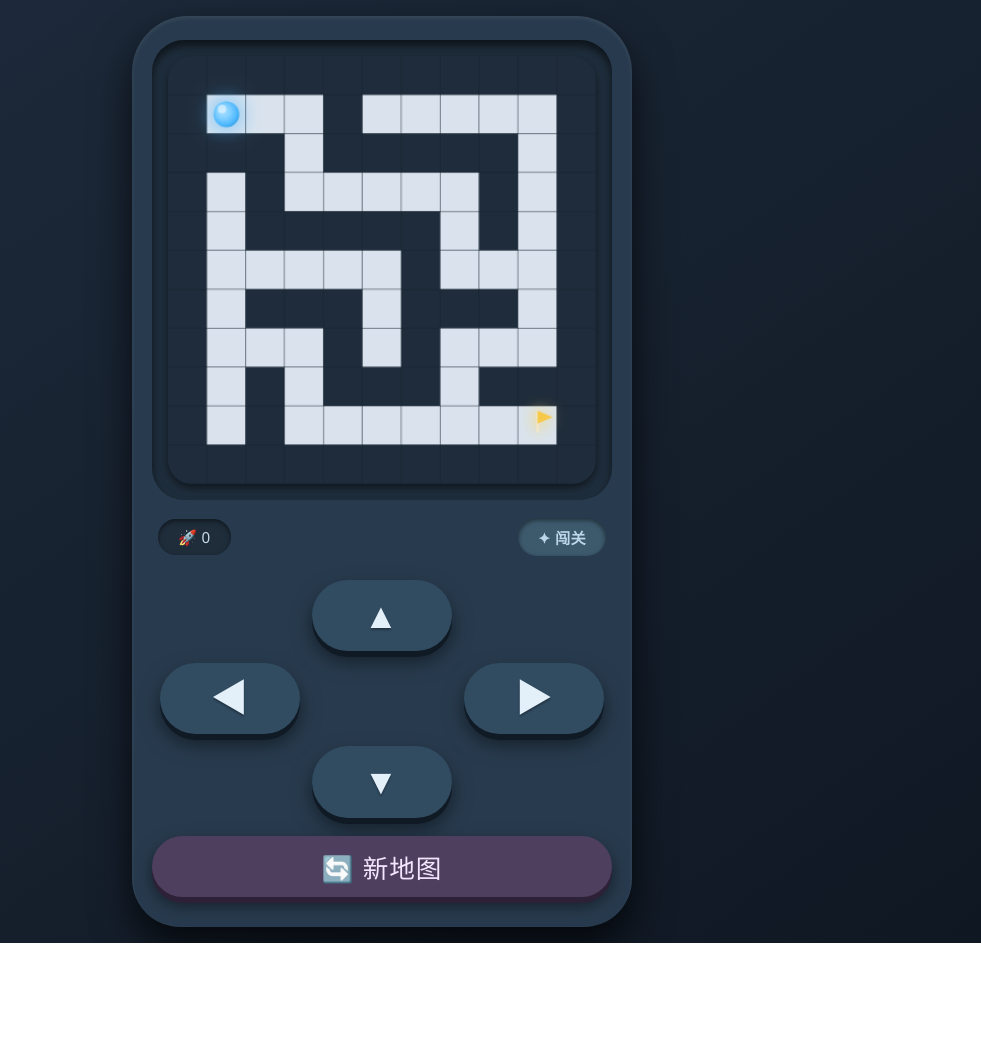
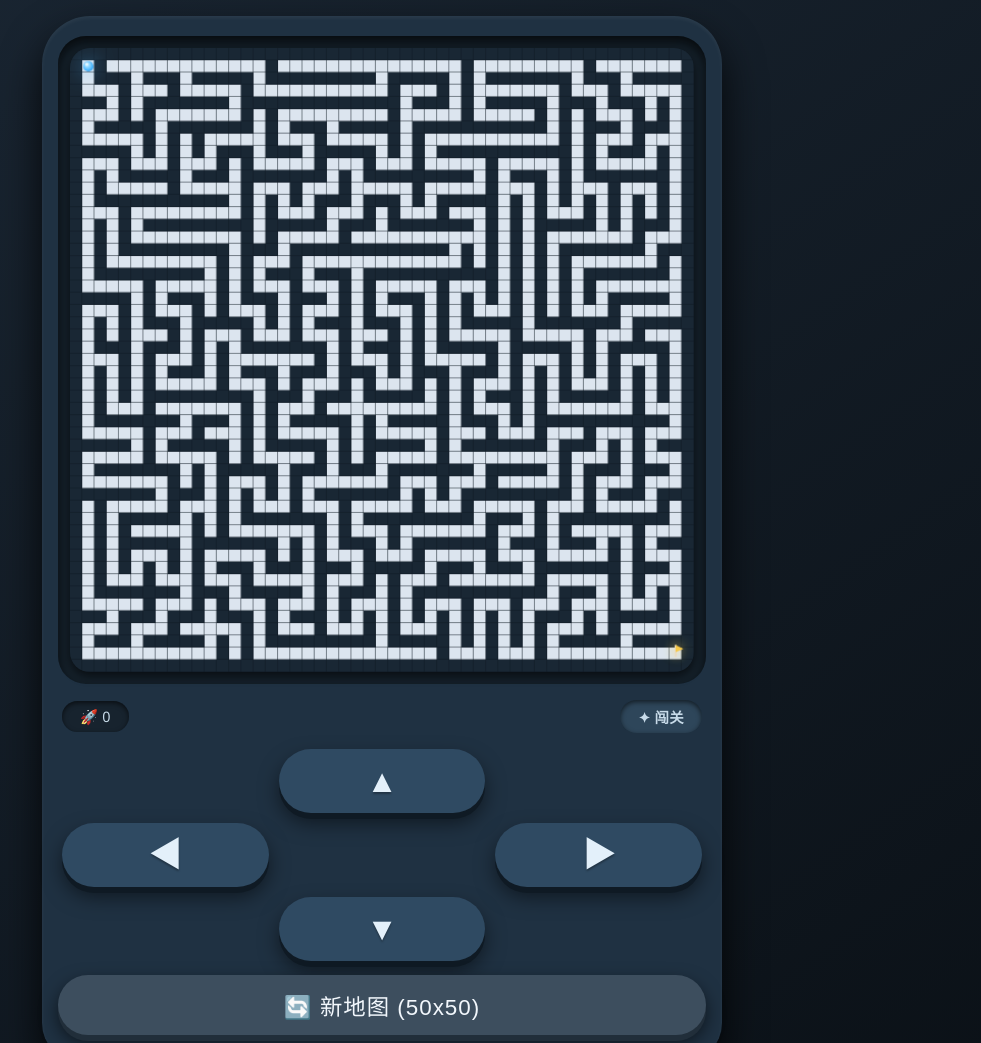
Before and after one commit to Dave-bit-spec/myweb, a plain HTML site: page index.html in a window 1280 px wide. Shown: the top 1043 px of the page, without its empty margins (258-1239 px from the left). Before the commit the page ends 943 px from the top, so only its background shows below. Drawn offline with Linux system fonts and the light colour scheme.

Commit message:
Update index.html

```diff
--- a/index.html
+++ b/index.html
@@ -3,7 +3,7 @@
 <head>
     <meta charset="UTF-8">
     <meta name="viewport" content="width=device-width, initial-scale=1.0, maximum-scale=1.0, user-scalable=no">
-    <title>迷宫小游戏 · 动态重生</title>
+    <title>50x50 迷宫 · 拖尾特效</title>
     <style>
         * {
             box-sizing: border-box;
@@ -13,7 +13,7 @@
         body {
             margin: 0;
             min-height: 100vh;
-            background: linear-gradient(145deg, #1e2b3c, #0f1722);
+            background: linear-gradient(145deg, #1a2633, #0b1117);
             display: flex;
             justify-content: center;
             align-items: center;
@@ -21,47 +21,49 @@
             padding: 16px;
         }
         .game-container {
-            background: #283b4e;
-            padding: 24px 20px 30px;
-            border-radius: 56px 56px 48px 48px;
-            box-shadow: 0 20px 40px rgba(0,0,0,0.7), inset 0 2px 4px rgba(255,255,255,0.08);
-            max-width: 500px;
+            background: #1f3142;
+            padding: 20px 16px 28px;
+            border-radius: 48px 48px 40px 40px;
+            box-shadow: 0 20px 40px rgba(0,0,0,0.8), inset 0 2px 4px rgba(255,255,255,0.06);
+            max-width: 680px;
             width: 100%;
-            transition: all 0.2s;
         }
         .maze-wrapper {
-            background: #1f2e3d;
-            border-radius: 32px;
-            padding: 16px;
-            box-shadow: inset 0 6px 10px rgba(0,0,0,0.6);
+            background: #15212b;
+            border-radius: 28px;
+            padding: 12px;
+            box-shadow: inset 0 6px 12px rgba(0,0,0,0.7);
         }
         canvas {
             display: block;
             width: 100%;
             height: auto;
             aspect-ratio: 1 / 1;
-            background: #1a2633;
-            border-radius: 24px;
-            box-shadow: 0 4px 8px rgba(0,0,0,0.5);
+            background: #121c26;
+            border-radius: 20px;
+            box-shadow: 0 4px 10px rgba(0,0,0,0.6);
             touch-action: none;
             cursor: pointer;
+            image-rendering: crisp-edges;
         }
         .status-bar {
             display: flex;
             justify-content: space-between;
             align-items: center;
-            margin: 18px 6px 10px 6px;
+            margin: 16px 4px 8px 4px;
             color: #c8dbe9;
             font-weight: 500;
             letter-spacing: 0.3px;
+            gap: 8px;
         }
         .status-bar span {
-            background: #1f2d3b;
-            padding: 8px 20px;
+            background: #17232e;
+            padding: 6px 18px;
             border-radius: 40px;
-            font-size: 0.95rem;
-            box-shadow: inset 0 2px 5px rgba(0,0,0,0.5);
+            font-size: 0.9rem;
+            box-shadow: inset 0 2px 5px rgba(0,0,0,0.6);
             backdrop-filter: blur(2px);
+            white-space: nowrap;
         }
         .win-message {
             background: #48b87c;
@@ -69,22 +71,22 @@
             font-weight: 600;
             padding: 6px 18px;
             border-radius: 40px;
-            transition: 0.2s;
-            box-shadow: 0 0 12px #48b87c88;
+            transition: 0.15s;
+            box-shadow: 0 0 16px #48b87c66;
         }
         .control-panel {
             display: grid;
             grid-template-columns: repeat(3, 1fr);
-            gap: 12px;
-            margin-top: 18px;
-            padding: 6px 8px;
+            gap: 10px;
+            margin-top: 16px;
+            padding: 0 4px;
         }
         .control-btn {
-            background: #314b61;
+            background: #2f4a62;
             border: none;
             border-radius: 60px;
-            padding: 18px 0;
-            font-size: 2.2rem;
+            padding: 16px 0;
+            font-size: 2rem;
             font-weight: 600;
             color: #e3f0fa;
             box-shadow: 0 6px 0 #0f1a24, 0 10px 20px rgba(0,0,0,0.5);
@@ -96,7 +98,6 @@
             align-items: center;
             line-height: 1;
             text-shadow: 0 2px 2px rgba(0,0,0,0.3);
-            letter-spacing: 2px;
         }
         .control-btn:active {
             transform: translateY(5px);
@@ -113,15 +114,15 @@
         .control-btn.down { grid-column: 2; grid-row: 3; }
 
         .reset-btn {
-            background: #4f3f5e;
-            box-shadow: 0 6px 0 #2d2137, 0 8px 18px rgba(0,0,0,0.5);
-            color: #f2e7ff;
-            font-size: 1.6rem;
-            padding: 12px;
+            background: #3d4e5e;
+            box-shadow: 0 6px 0 #212e3a, 0 8px 18px rgba(0,0,0,0.6);
+            color: #f2f7fc;
+            font-size: 1.4rem;
+            padding: 14px 10px;
             border-radius: 60px;
             border: none;
             width: 100%;
-            margin-top: 12px;
+            margin-top: 14px;
             transition: 0.05s linear;
             cursor: pointer;
             font-weight: 500;
@@ -129,23 +130,24 @@
         }
         .reset-btn:active {
             transform: translateY(5px);
-            box-shadow: 0 1px 0 #2d2137, 0 8px 18px rgba(0,0,0,0.5);
+            box-shadow: 0 1px 0 #212e3a, 0 8px 18px rgba(0,0,0,0.6);
         }
 
-        @media (max-width: 480px) {
-            .game-container { padding: 16px 12px 20px; }
-            .control-btn { padding: 14px 0; font-size: 2rem; }
+        @media (max-width: 500px) {
+            .game-container { padding: 12px 10px 18px; }
+            .control-btn { padding: 14px 0; font-size: 1.8rem; }
+            .status-bar span { font-size: 0.75rem; padding: 4px 12px; }
         }
     </style>
 </head>
 <body>
 <div class="game-container">
     <div class="maze-wrapper">
-        <canvas id="mazeCanvas" width="400" height="400"></canvas>
+        <canvas id="mazeCanvas" width="612" height="612"></canvas>
     </div>
     <div class="status-bar">
         <span id="stepDisplay">🚀 0</span>
-        <span id="winDisplay" class="win-message" style="background: #3d5a6d; color: #bdd6e8;">✦ 闯关</span>
+        <span id="winDisplay" class="win-message" style="background: #2e465a; color: #c8dbe9;">✦ 闯关</span>
     </div>
     <div class="control-panel">
         <button class="control-btn up" data-dir="up">▲</button>
@@ -155,13 +157,14 @@
         <div class="control-btn empty"></div>
         <div class="control-btn empty"></div>
     </div>
-    <button class="reset-btn" id="resetGameBtn">🔄 新地图</button>
+    <button class="reset-btn" id="resetGameBtn">🔄 新地图 (50x50)</button>
 </div>
 <script>
     (function() {
         // ---------- 迷宫核心参数 ----------
-        const SIZE = 11;                // 奇数保证起点/终点在边缘且通路流畅
-        const CELL_SIZE = 400 / SIZE;   // ~36.36px
+        const SIZE = 51;
+        const CANVAS_SIZE = 612;
+        const CELL_SIZE = CANVAS_SIZE / SIZE;
 
         const canvas = document.getElementById('mazeCanvas');
         const ctx = canvas.getContext('2d');
@@ -169,171 +172,193 @@
         const winSpan = document.getElementById('winDisplay');
 
         // 状态变量
-        let maze = [];                 // 二维: 0墙 1路
-        let player = { x: 1, y: 1 };   // 起点 (1,1)
-        let end = { x: SIZE-2, y: SIZE-2 }; // 终点 (SIZE-2, SIZE-2)
+        let maze = [];
+        let player = { x: 1, y: 1 };
+        let end = { x: SIZE - 2, y: SIZE - 2 };
         let steps = 0;
         let gameWin = false;
 
-        // ---------- 迷宫生成 (深度优先 + 随机) ----------
+        // ---------- 拖尾系统 (特小) ----------
+        const MAX_TRAIL = 10;              // 只保留最近10个位置，特小
+        let trail = [];
+
+        // ---------- 工具：洗牌 ----------
+        function shuffleArray(arr) {
+            for (let i = arr.length - 1; i > 0; i--) {
+                const j = Math.floor(Math.random() * (i + 1));
+                [arr[i], arr[j]] = [arr[j], arr[i]];
+            }
+            return arr;
+        }
+
+        // ---------- 迷宫生成 (迭代深度优先) ----------
         function generateMaze() {
-            // 初始化全墙 (0)
             maze = Array.from({ length: SIZE }, () => Array(SIZE).fill(0));
+            const stack = [[1, 1]];
+            maze[1][1] = 1;
 
-            // 从 (1,1) 开始挖路 (奇数坐标)
-            function carve(x, y) {
-                maze[y][x] = 1; // 标记为路
-                // 四个方向随机顺序
+            while (stack.length > 0) {
+                const [x, y] = stack[stack.length - 1];
                 const dirs = [
-                    [0, -2], [0, 2],  // 上下
-                    [-2, 0], [2, 0]   // 左右
+                    [0, -2], [0, 2],
+                    [-2, 0], [2, 0]
                 ];
                 shuffleArray(dirs);
+                let moved = false;
+
                 for (let [dx, dy] of dirs) {
                     const nx = x + dx;
                     const ny = y + dy;
-                    if (nx > 0 && nx < SIZE-1 && ny > 0 && ny < SIZE-1 && maze[ny][nx] === 0) {
-                        // 打通中间墙
-                        maze[y + dy/2][x + dx/2] = 1;
-                        carve(nx, ny);
+                    if (nx > 0 && nx < SIZE - 1 && ny > 0 && ny < SIZE - 1 && maze[ny][nx] === 0) {
+                        maze[y + dy / 2][x + dx / 2] = 1;
+                        maze[ny][nx] = 1;
+                        stack.push([nx, ny]);
+                        moved = true;
+                        break;
                     }
                 }
+                if (!moved) stack.pop();
             }
 
-            // 洗牌函数
-            function shuffleArray(arr) {
-                for (let i = arr.length - 1; i > 0; i--) {
-                    const j = Math.floor(Math.random() * (i + 1));
-                    [arr[i], arr[j]] = [arr[j], arr[i]];
-                }
-                return arr;
-            }
-
-            // 从 (1,1) 开始生成
-            carve(1, 1);
-
-            // 确保终点 (SIZE-2, SIZE-2) 是路 (可能被墙覆盖, 强制设为路)
-            maze[SIZE-2][SIZE-2] = 1;
-            // 如果终点旁边是墙, 额外打通 (避免孤立)
-            const endX = SIZE-2, endY = SIZE-2;
-            // 检查终点四周是否至少有一格路, 如果没有则打通一个方向
-            const neighbors = [
-                [endX-1, endY], [endX+1, endY], [endX, endY-1], [endX, endY+1]
-            ];
-            let hasRoadNeighbor = false;
+            // 强制终点通路
+            maze[SIZE - 2][SIZE - 2] = 1;
+            const ex = SIZE - 2, ey = SIZE - 2;
+            const neighbors = [[ex-1, ey], [ex+1, ey], [ex, ey-1], [ex, ey+1]];
+            let hasRoad = false;
             for (let [nx, ny] of neighbors) {
                 if (nx >= 0 && nx < SIZE && ny >= 0 && ny < SIZE && maze[ny][nx] === 1) {
-                    hasRoadNeighbor = true;
+                    hasRoad = true;
                     break;
                 }
             }
-            if (!hasRoadNeighbor) {
-                // 随机打通一个相邻墙 (优先向上或左)
-                const dirs = [[-1,0],[1,0],[0,-1],[0,1]];
-                shuffleArray(dirs);
-                for (let [dx, dy] of dirs) {
-                    const nx = endX + dx;
-                    const ny = endY + dy;
-                    if (nx >= 0 && nx < SIZE && ny >= 0 && ny < SIZE) {
-                        maze[ny][nx] = 1;
-                        break;
-                    }
-                }
+            if (!hasRoad) {
+                if (ex - 1 >= 0) maze[ey][ex - 1] = 1;
+                else if (ey - 1 >= 0) maze[ey - 1][ex] = 1;
             }
 
-            // 额外保证起点 (1,1) 为路 (已经确保)
-            maze[1][1] = 1;
-
-            // 重置玩家到起点
+            // 重置玩家
             player.x = 1;
             player.y = 1;
             steps = 0;
             gameWin = false;
+            trail = [];                     // 清空拖尾
             winSpan.textContent = '✦ 闯关';
-            winSpan.style.background = '#3d5a6d';
-            winSpan.style.color = '#bdd6e8';
+            winSpan.style.background = '#2e465a';
+            winSpan.style.color = '#c8dbe9';
             stepSpan.textContent = '🚀 0';
         }
 
-        // ---------- 绘制迷宫 ----------
+        // ---------- 绘制迷宫 (含拖尾) ----------
         function drawMaze() {
-            ctx.clearRect(0, 0, 400, 400);
+            ctx.clearRect(0, 0, CANVAS_SIZE, CANVAS_SIZE);
 
             // 绘制网格
             for (let row = 0; row < SIZE; row++) {
                 for (let col = 0; col < SIZE; col++) {
                     const x = col * CELL_SIZE;
                     const y = row * CELL_SIZE;
-                    if (maze[row][col] === 1) {
-                        // 路: 浅色
-                        ctx.fillStyle = '#dae3ed';
-                        ctx.fillRect(x, y, CELL_SIZE-0.5, CELL_SIZE-0.5);
-                    } else {
-                        // 墙: 深色
-                        ctx.fillStyle = '#1f2c3b';
-                        ctx.fillRect(x, y, CELL_SIZE-0.5, CELL_SIZE-0.5);
-                    }
+                    ctx.fillStyle = maze[row][col] === 1 ? '#dce5ef' : '#192734';
+                    ctx.fillRect(x, y, CELL_SIZE - 0.5, CELL_SIZE - 0.5);
                 }
             }
 
-            // 绘制终点 (旗帜)
-            const endX = end.x * CELL_SIZE + CELL_SIZE/2;
-            const endY = end.y * CELL_SIZE + CELL_SIZE/2 - 2;
+            // ---------- 绘制拖尾 (特小光点) ----------
+            const trailLen = trail.length;
+            if (trailLen > 0) {
+                // 从旧到新，透明度逐渐增加
+                for (let i = 0; i < trailLen; i++) {
+                    const pos = trail[i];
+                    const cx = pos.x * CELL_SIZE + CELL_SIZE / 2;
+                    const cy = pos.y * CELL_SIZE + CELL_SIZE / 2;
+                    // 越近的越亮，越远的越暗，并且尺寸稍微变化
+                    const age = (i + 1) / trailLen; // 0~1, 1为最新
+                    const radius = 1.8 + 0.8 * age;  // 2.0 ~ 2.6 px，特小
+                    const alpha = 0.25 + 0.45 * age;  // 0.25 ~ 0.7
+                    ctx.beginPath();
+                    ctx.arc(cx, cy, radius, 0, 2 * Math.PI);
+                    ctx.fillStyle = `rgba(180, 225, 255, ${alpha})`;
+                    ctx.shadowColor = `rgba(100, 200, 255, ${alpha * 0.5})`;
+                    ctx.shadowBlur = 4;
+                    ctx.fill();
+                }
+                ctx.shadowBlur = 0;
+                ctx.shadowColor = 'transparent';
+            }
+
+            // 终点旗帜
+            const endX = end.x * CELL_SIZE + CELL_SIZE / 2;
+            const endY = end.y * CELL_SIZE + CELL_SIZE / 2 - 1;
+            const flagSize = Math.max(6, CELL_SIZE * 0.7);
             ctx.shadowColor = '#ffd966';
-            ctx.shadowBlur = 12;
-            // 旗杆
+            ctx.shadowBlur = 10;
             ctx.beginPath();
-            ctx.strokeStyle = '#f0e6d2';
-            ctx.lineWidth = 3;
-            ctx.moveTo(endX, endY - 12);
-            ctx.lineTo(endX, endY + 8);
+            ctx.strokeStyle = '#e8dcc8';
+            ctx.lineWidth = Math.max(2, CELL_SIZE * 0.12);
+            ctx.moveTo(endX, endY - flagSize * 0.9);
+            ctx.lineTo(endX, endY + flagSize * 0.5);
             ctx.stroke();
-            // 旗帜
             ctx.fillStyle = '#f7c948';
-            ctx.shadowBlur = 16;
+            ctx.shadowBlur = 14;
             ctx.beginPath();
-            ctx.moveTo(endX, endY - 12);
-            ctx.lineTo(endX + 14, endY - 6);
-            ctx.lineTo(endX, endY);
+            ctx.moveTo(endX, endY - flagSize * 0.9);
+            ctx.lineTo(endX + flagSize * 0.9, endY - flagSize * 0.45);
+            ctx.lineTo(endX, endY - flagSize * 0.05);
             ctx.closePath();
             ctx.fill();
             ctx.shadowBlur = 0;
             ctx.shadowColor = 'transparent';
 
-            // 绘制玩家 (小圆球 + 高光)
-            const px = player.x * CELL_SIZE + CELL_SIZE/2;
-            const py = player.y * CELL_SIZE + CELL_SIZE/2;
-            // 发光
-            const gradient = ctx.createRadialGradient(px-4, py-4, 2, px, py, 18);
-            gradient.addColorStop(0, '#b3e5ff');
-            gradient.addColorStop(0.6, '#4db8ff');
+            // 玩家 (发光小球)
+            const px = player.x * CELL_SIZE + CELL_SIZE / 2;
+            const py = player.y * CELL_SIZE + CELL_SIZE / 2;
+            const playerRadius = Math.max(4, CELL_SIZE * 0.42);
+            const gradient = ctx.createRadialGradient(
+                px - playerRadius * 0.3, py - playerRadius * 0.4, 1,
+                px, py, playerRadius * 1.6
+            );
+            gradient.addColorStop(0, '#c6f0ff');
+            gradient.addColorStop(0.5, '#4db8ff');
             gradient.addColorStop(1, '#0066b0');
             ctx.shadowColor = '#4db8ff';
-            ctx.shadowBlur = 22;
+            ctx.shadowBlur = 20;
             ctx.beginPath();
-            ctx.arc(px, py, 12, 0, 2 * Math.PI);
+            ctx.arc(px, py, playerRadius, 0, 2 * Math.PI);
             ctx.fillStyle = gradient;
             ctx.fill();
-            // 高光
-            ctx.shadowBlur = 6;
+            ctx.shadowBlur = 4;
             ctx.beginPath();
-            ctx.arc(px-4, py-5, 4, 0, 2 * Math.PI);
-            ctx.fillStyle = 'rgba(255, 255, 255, 0.5)';
+            ctx.arc(px - playerRadius * 0.3, py - playerRadius * 0.4, playerRadius * 0.3, 0, 2 * Math.PI);
+            ctx.fillStyle = 'rgba(255, 255, 255, 0.6)';
             ctx.fill();
             ctx.shadowBlur = 0;
             ctx.shadowColor = 'transparent';
         }
 
-        // ---------- 移动逻辑 ----------
+        // ---------- 移动逻辑 (更新拖尾) ----------
         function movePlayer(dx, dy) {
-            if (gameWin) return false; // 已通关不可移动 (但可重置)
+            if (gameWin) return false;
 
             const newX = player.x + dx;
             const newY = player.y + dy;
 
-            // 边界 & 墙检测
             if (newX < 0 || newX >= SIZE || newY < 0 || newY >= SIZE) return false;
             if (maze[newY][newX] !== 1) return false;
+
+            // 移动前，将当前位置加入拖尾 (但不要重复加入起点)
+            // 如果玩家尚未移动，则第一次移动时加入起点
+            if (trail.length === 0) {
+                trail.push({ x: player.x, y: player.y });
+            } else {
+                // 如果新位置与拖尾最后一个位置相同，则不重复添加（避免原地踏步）
+                const last = trail[trail.length - 1];
+                if (last.x !== player.x || last.y !== player.y) {
+                    trail.push({ x: player.x, y: player.y });
+                }
+            }
+            // 限制拖尾长度
+            while (trail.length > MAX_TRAIL) {
+                trail.shift();
+            }
 
             // 执行移动
             player.x = newX;
@@ -341,36 +366,32 @@
             steps++;
             stepSpan.textContent = `🚀 ${steps}`;
 
-            // 检查是否到达终点
+            // 到达终点
             if (player.x === end.x && player.y === end.y) {
                 gameWin = true;
                 winSpan.textContent = '🎉 通关!';
                 winSpan.style.background = '#48b87c';
                 winSpan.style.color = '#0d1f14';
-                // 额外闪烁效果 (可忽略)
+                // 到达终点后，保留拖尾，但不再添加新点（因为已胜利）
             }
 
             drawMaze();
             return true;
         }
 
-        // ---------- 重置游戏 (新地图) ----------
+        // ---------- 重置游戏 ----------
         function resetGame() {
             generateMaze();
-            // 重置终点 (固定为 SIZE-2, SIZE-2)
-            end = { x: SIZE-2, y: SIZE-2 };
-            // 保证终点是路 (生成时已保证)
             drawMaze();
             stepSpan.textContent = '🚀 0';
             winSpan.textContent = '✦ 闯关';
-            winSpan.style.background = '#3d5a6d';
-            winSpan.style.color = '#bdd6e8';
+            winSpan.style.background = '#2e465a';
+            winSpan.style.color = '#c8dbe9';
             gameWin = false;
         }
 
         // ---------- 事件绑定 ----------
         function setupControls() {
-            // 方向按钮
             document.querySelectorAll('.control-btn[data-dir]').forEach(btn => {
                 btn.addEventListener('click', (e) => {
                     const dir = e.currentTarget.dataset.dir;
@@ -381,13 +402,9 @@
                         case 'right': movePlayer(1, 0); break;
                     }
                 });
-                // 防止触控时页面缩放/滚动
-                btn.addEventListener('touchstart', (e) => {
-                    e.preventDefault();
-                });
+                btn.addEventListener('touchstart', (e) => e.preventDefault());
             });
 
-            // 键盘支持 (可选)
             document.addEventListener('keydown', (e) => {
                 const key = e.key;
                 if (key === 'ArrowUp') { e.preventDefault(); movePlayer(0, -1); }
@@ -397,7 +414,6 @@
                 else if (key === 'r' || key === 'R') { resetGame(); }
             });
 
-            // 重置按钮
             document.getElementById('resetGameBtn').addEventListener('click', resetGame);
             document.getElementById('resetGameBtn').addEventListener('touchstart', (e) => {
                 e.preventDefault();
```
